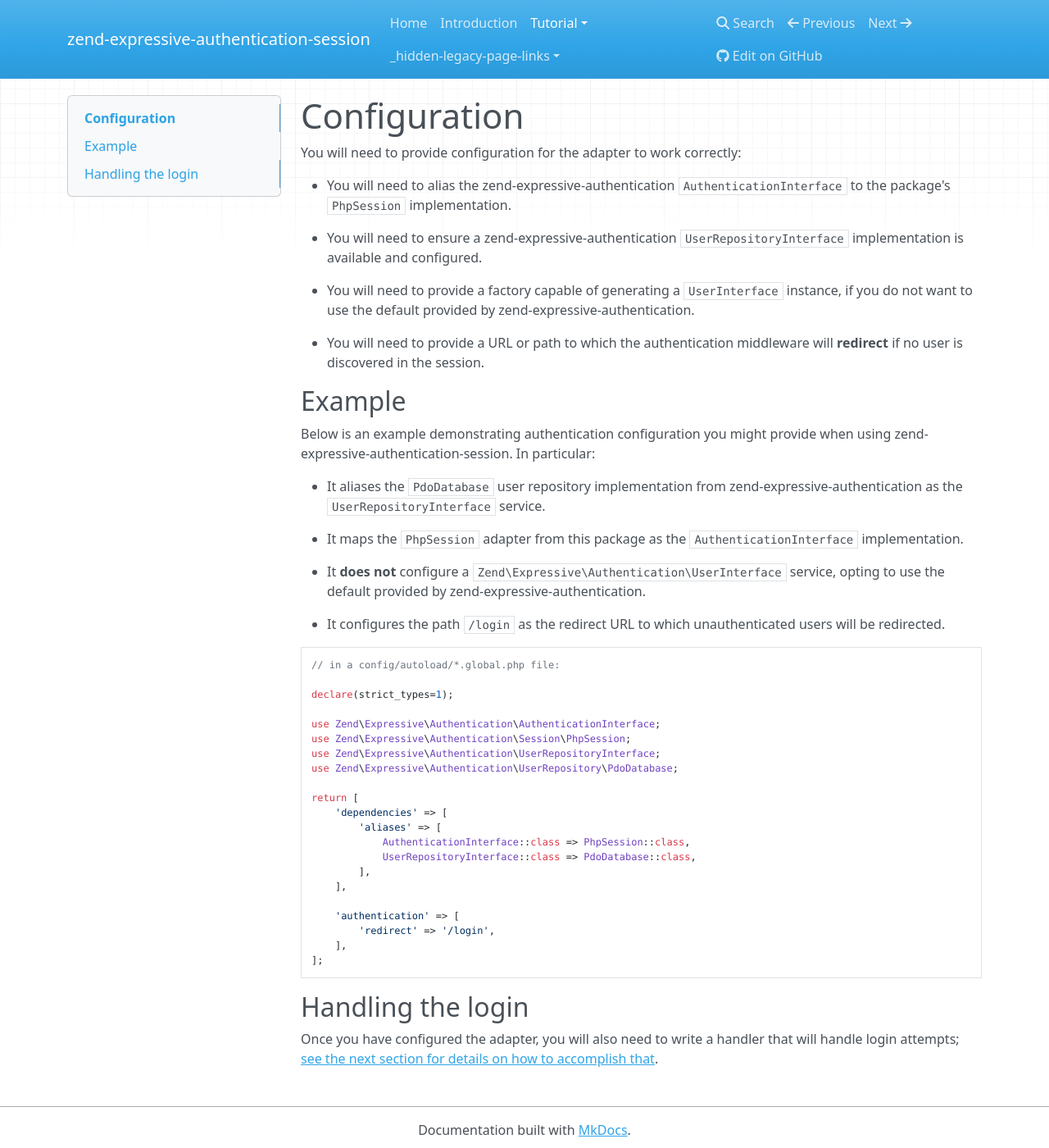
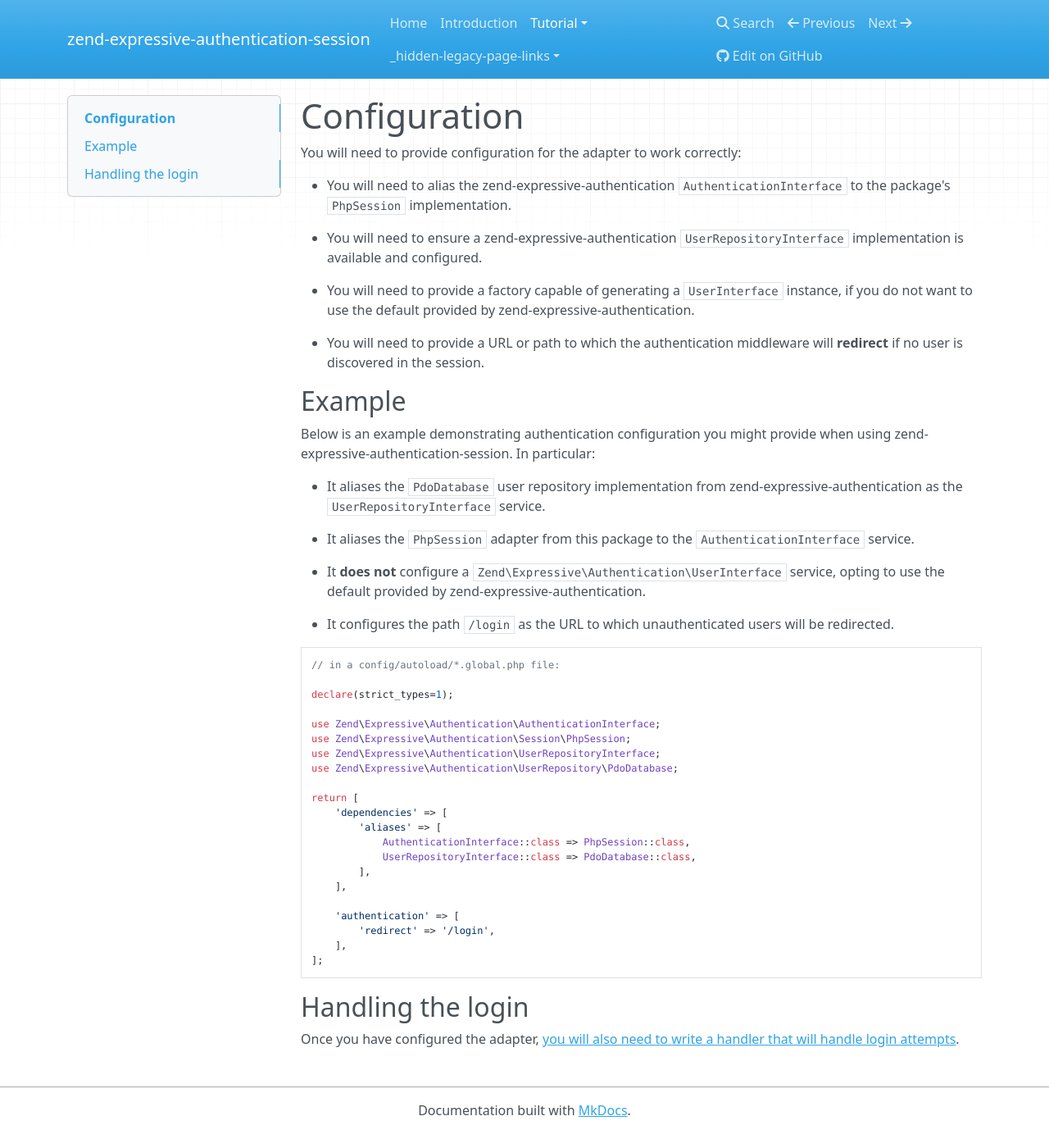
Before and after one commit to mezzio/mezzio-authentication-session, an MkDocs documentation site: the page built from docs/book/v1/config.md, in a window 1280 px wide and 1400 px high. Shown: the whole window at 82% size. Built offline with MkDocs 1.6.1, drawn with Linux system fonts in a browser that asks for light colours; nearby versions of some CDN libraries; old or Windows-style settings are respelled for this version of MkDocs.

````diff
--- a/docs/book/v1/config.md
+++ b/docs/book/v1/config.md
@@ -23,14 +23,14 @@ when using zend-expressive-authentication-session. In particular:
 - It aliases the `PdoDatabase` user repository implementation from
   zend-expressive-authentication as the `UserRepositoryInterface` service.
 
-- It maps the `PhpSession` adapter from this package as the
-  `AuthenticationInterface` implementation.
+- It aliases the `PhpSession` adapter from this package to the
+  `AuthenticationInterface` service.
 
 - It **does not** configure a `Zend\Expressive\Authentication\UserInterface`
   service, opting to use the default provided by zend-expressive-authentication.
 
-- It configures the path `/login` as the redirect URL to which unauthenticated
-  users will be redirected.
+- It configures the path `/login` as the URL to which unauthenticated users will
+  be redirected.
 
 
 ```php
@@ -59,6 +59,5 @@ return [
 
 ## Handling the login
 
-Once you have configured the adapter, you will also need to write a handler that
-will handle login attempts; [see the next section for details on how to
-accomplish that](login-handler.md).
+Once you have configured the adapter, [you will also need to write a handler that
+will handle login attempts](login-handler.md).
````
Also changed, not shown: docs/book/v1/intro.md (+3 -3 lines), docs/book/v1/login-handler.md (+64 -32 lines), docs/book/v1/requiring-authentication.md (+11 -9 lines).
